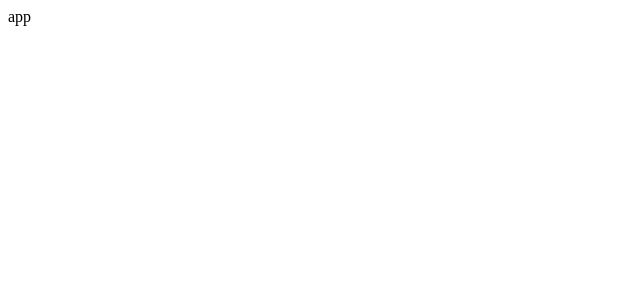
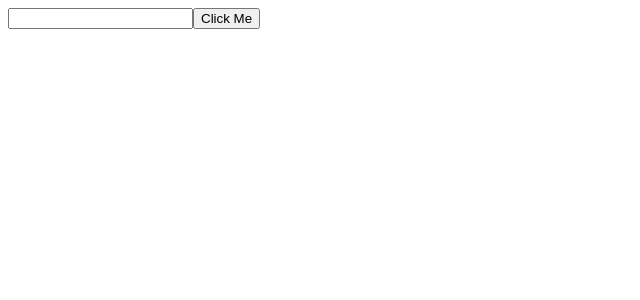
Before and after one commit to Zach-Trani/react-practice, a React (Create React App) app: page / in a window 1280 px wide. Shown: the top 300 px of the page, without its empty margins (0-640 px from the left). Built offline with nearby package versions, Linux system fonts and the light colour scheme.

Commit message:
child component passes data to parent component

```diff
--- a/src/App.js
+++ b/src/App.js
@@ -1,9 +1,15 @@
-
+import SearchBar from './components/SearchBar'
 
 function App() {
+  // receive some term from the child component
+  const handleSubmit = (term) => {
+    console.log('Do a search with', term)
+    // searchImages(term);
+  }
+
   return (
     <div>
-      app
+      <SearchBar onSubmit={handleSubmit} />
     </div>
   );
 }
--- a/src/components/SearchBar.js
+++ b/src/components/SearchBar.js
@@ -1,9 +1,19 @@
-function SearchBar() {
-    return (
-      <div>
-        search bar
-      </div>
-    );
+// instead of passing in the typical 'props' obj, we can destructure to just the onSubmit
+// function SearchBar(props){}
+
+// prop sent: onSubmit
+// prop reveived: onSubmit
+function SearchBar({ onSubmit }) {
+  const handleClick = () => {
+    onSubmit('cars')
   }
 
-  export default SearchBar;
+  return (
+    <div>
+      <input />
+      <button onClick={handleClick}>Click Me</button>
+    </div>
+  );
+}
+
+export default SearchBar;
```
Also changed, not shown: 1 other file (tests, documents, lock files or other folders).
